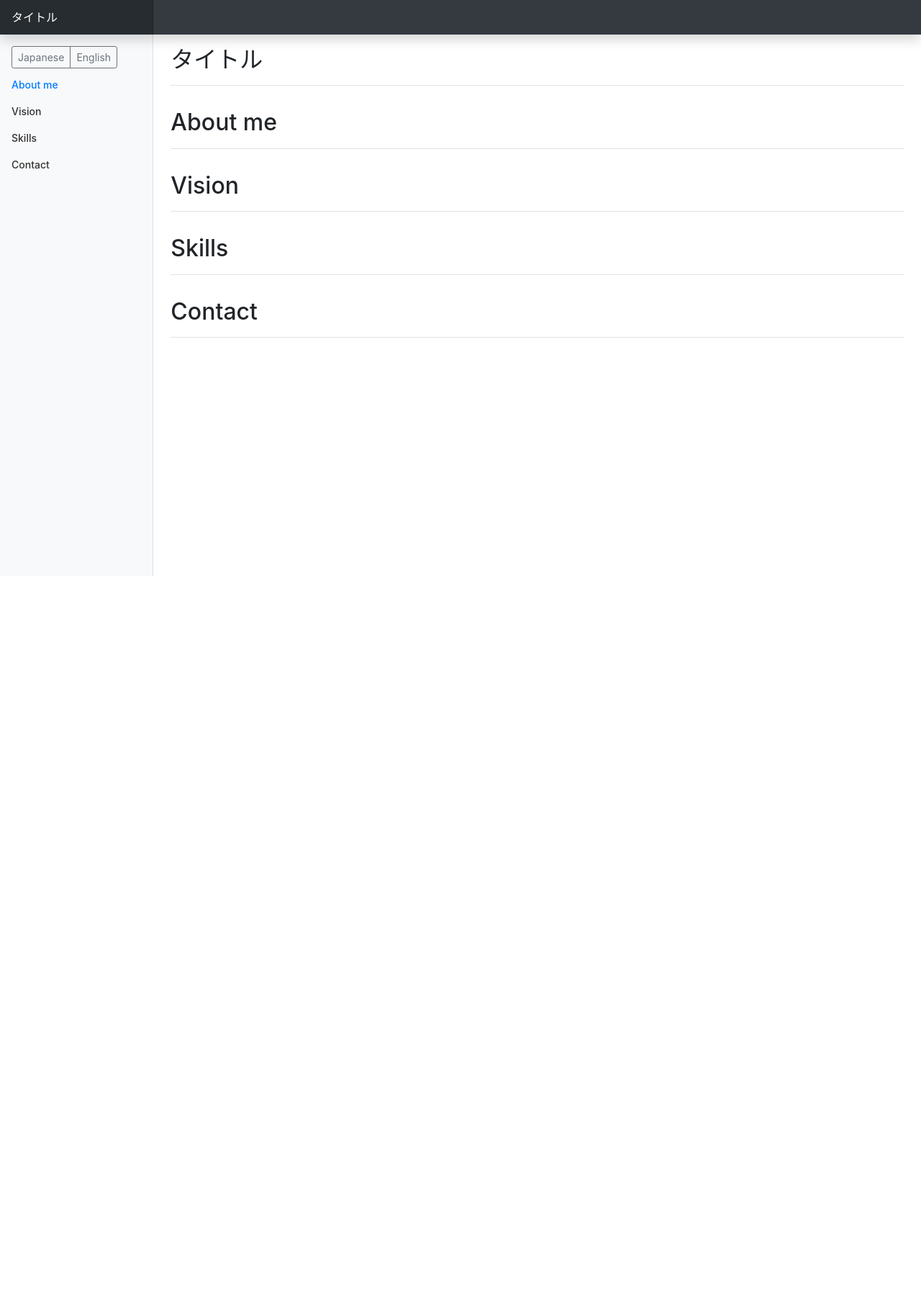
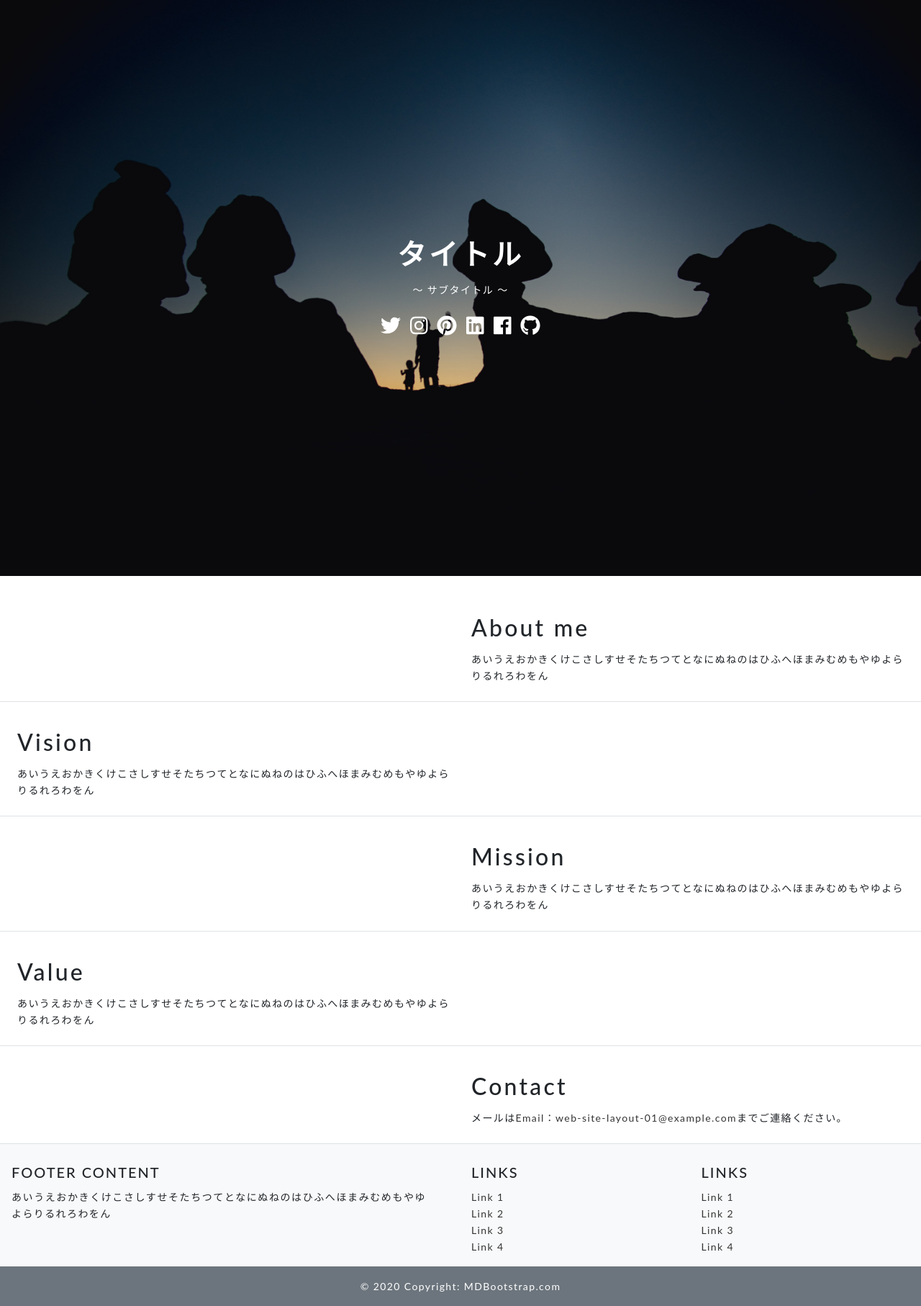
Before and after one commit to aainai/website-layout-01, a plain HTML site: page index.html in a window 1280 px wide. Shown: the whole page at 72% size. Before the commit the page ends 800 px from the top, so only its background shows below. Drawn offline with nearby package versions, Linux system fonts and the light colour scheme.

Commit message:
modify : 1 column page layout

```diff
--- /dev/null
+++ b/css/style.css
@@ -0,0 +1,65 @@
+/* Web Font
+ * Noto Sans Japanese (Japanese)
+ */
+@import url(//fonts.googleapis.com/earlyaccess/notosansjapanese.css);
+
+* {
+  letter-spacing: .1em;
+  text-align: justify;
+}
+
+.jumbotron {
+  background-image: url("../images/laura-nyhuis-hp_5i4jmewo-unsplash.jpg");
+  background-size: cover;
+  background-position: center 35%;
+  height: 100vh;
+}
+
+body {
+  font-size: .875rem;
+  font-family: 'Lato', 'Noto Sans JP', 'ヒラギノ角ゴ ProN', 'Hiragino Kaku Gothic ProN', 'メイリオ', Meiryo, 'ＭＳ Ｐゴシック', 'MS PGothic', sans-serif;
+  line-height: 1.65;
+}
+
+.h1, .h2, .h3, .h4, .h5, .h6, h1, h2, h3, h4, h5, h6 {
+  line-height: 1.5;
+}
+
+.head-title {
+  color: #fff;
+}
+
+.header-sns {
+  color: #fff;
+}
+.header-sns:hover {
+  color: #ccc;
+}
+
+main a {
+  color: #333;
+}
+main a:hover {
+  color: #777;
+  text-decoration: none;
+}
+
+footer a {
+  color: #333;
+}
+footer a:hover {
+  color: #777;
+  text-decoration: none;
+}
+
+.copyright-color {
+  color: #fff;
+}
+
+.copyright-anchor {
+  color: #fff;
+}
+.copyright-anchor:hover {
+  color: #ccc;
+  text-decoration: none;
+}
--- a/index.html
+++ b/index.html
@@ -13,90 +13,142 @@
     <script defer src="https://use.fontawesome.com/releases/v5.0.6/js/all.js"></script>
 
     <!-- StyleSheet -->
-    <link rel="stylesheet" type="text/css" media="all" href="./style.css" />
+    <link rel="stylesheet" type="text/css" media="all" href="css/style.css" />
 
-    <title>HOMEWORK6-1 sample</title>
+    <title>Web Site Layout 01</title>
   </head>
   <body>
-    <!-- Start : Content -->
 
-    <nav class="navbar navbar-dark sticky-top bg-dark flex-md-nowrap p-0 shadow">
-      <a class="navbar-brand col-md-3 col-lg-2 mr-0 px-3" href="#">タイトル</a>
-      <button class="navbar-toggler position-absolute d-md-none collapsed" type="button" data-toggle="collapse" data-target="#sidebarMenu" aria-controls="sidebarMenu" aria-expanded="false" aria-label="Toggle navigation">
-        <span class="navbar-toggler-icon"></span>
-      </button>
-    </nav>
-
+    <!-- Content : Start -->
     <div class="container-fluid">
       <div class="row">
 
-        <nav id="sidebarMenu" class="col-md-3 col-lg-2 d-md-block bg-light sidebar collapse">
-          <div class="sidebar-sticky pt-3">
-            <ul class="nav flex-column">
-              <li class="nav-item">
-                <div class="btn-toolbar ml-3 mb-md-1">
-                  <div class="btn-group">
-                    <button type="button" class="btn btn-sm btn-outline-secondary">Japanese</button>
-                    <button type="button" class="btn btn-sm btn-outline-secondary">English</button>
-                  </div>
+        <!-- Header : Start -->
+        <header class="col-12 px-0 mx-0">
+          <div class="jumbotron jumbotron-fluid head-title">
+            <div class="row h-100">
+              <div class="col-12 mb-2 d-flex flex-column align-items-center justify-content-center">
+                <h2 class="h1"><strong>タイトル</strong></h2>
+                <div class="mb-4">
+                  〜&nbsp;サブタイトル&nbsp;〜
                 </div>
-              </li>
-              <li class="nav-item">
-                <a class="nav-link active" href="#">
-                  About me
-                </a>
-              </li>
-              <li class="nav-item">
-                <a class="nav-link" href="#">
-                  Vision
-                </a>
-              </li>
-              <li class="nav-item">
-                <a class="nav-link" href="#">
-                  Skills
-                </a>
-              </li>
-              <li class="nav-item">
-                <a class="nav-link" href="#">
-                  Contact
-                </a>
-              </li>
-            </ul>
+                <div>
+                  <a href="#" title="Twitter" class="pr-2" target="_blank" rel="noopener noreferrer">
+                    <i class="header-sns fab fa-2x fa-twitter"></i>
+                  </a>
+                  <a href="#" title="Instagram" class="pr-2" target="_blank" rel="noopener noreferrer">
+                    <i class="header-sns fab fa-2x fa-instagram"></i>
+                  </a>
+                  <a href="#" title="Pinterest" class="pr-2" target="_blank" rel="noopener noreferrer">
+                    <i class="header-sns fab fa-2x fa-pinterest"></i>
+                  </a>
+                  <a href="#" title="LinkedIn" class="pr-2" target="_blank" rel="noopener noreferrer">
+                    <i class="header-sns fab fa-2x fa-linkedin"></i>
+                  </a>
+                  <a href="#" title="Facebook" class="pr-2" target="_blank" rel="noopener noreferrer">
+                    <i class="header-sns fab fa-2x fa-facebook"></i>
+                  </a>
+                  <a href="#" title="GitHub" target="_blank" rel="noopener noreferrer">
+                    <i class="header-sns fab fa-2x fa-github"></i>
+                  </a>
+                </div>
+              </div>
+            </div>
           </div>
-        </nav>
+        </header>
+        <!-- Header : End -->
 
-        <main role="main" class="col-md-9 ml-sm-auto col-lg-10 px-md-4">
+        <!-- Main : Start -->
+        <main role="main" class="col-12 px-0 mx-0">
+          <div id="aboutme" class="pt-3 pb-4 px-4 mb-3 border-bottom">
+            <div class="row">
+              <div class="col-md-6 offset-md-6">
+                <h2 class="h2">About me</h2>
+                あいうえおかきくけこさしすせそたちつてとなにぬねのはひふへほまみむめもやゆよらりるれろわをん
+              </div>
+            </div>
+          </div>
+          <div id="vision" class="pt-3 pb-4 px-4 mb-3 border-bottom">
+            <div class="row">
+              <div class="col-md-6">
+                <h2>Vision</h2>
+                あいうえおかきくけこさしすせそたちつてとなにぬねのはひふへほまみむめもやゆよらりるれろわをん
+              </div>
+            </div>
+          </div>
+          <div id="mission" class="pt-3 pb-4 px-4 mb-3 border-bottom">
+            <div class="row">
+              <div class="col-md-6 offset-md-6">
+                <h2>Mission</h2>
+                あいうえおかきくけこさしすせそたちつてとなにぬねのはひふへほまみむめもやゆよらりるれろわをん
+              </div>
+            </div>
+          </div>
+          <div id="value" class="pt-3 pb-4 px-4 mb-3 border-bottom">
+            <div class="row">
+              <div class="col-md-6">
+                <h2>Value</h2>
+                あいうえおかきくけこさしすせそたちつてとなにぬねのはひふへほまみむめもやゆよらりるれろわをん
+              </div>
+            </div>
+          </div>
+          <div id="contact" class="pt-3 pb-4 px-4 border-bottom">
+            <div class="row">
+              <div class="col-md-6 offset-md-6">
+                <h2>Contact</h2>
+                メールは<a href="#">Email：web-site-layout-01@example.com</a>までご連絡ください。
+              </div>
+            </div>
+          </div>
+        </main>
+        <!-- Main : End -->
 
-          <div class="pt-3 pb-2 mb-3 border-bottom">
-            <h1 class="h2">タイトル</h1>
+        <!-- Footer : Start -->
+        <footer class="col-12 pt-4 px-0 mx-0 bg-light">
+          <div class="text-center text-md-left px-3">
+            <div class="row">
+              <div class="col-md-6 mt-md-0 mt-3 pr-5">
+                <h5 class="text-uppercase">Footer Content</h5>
+                <p>あいうえおかきくけこさしすせそたちつてとなにぬねのはひふへほまみむめもやゆよらりるれろわをん</p>
+              </div>
+              <hr class="clearfix w-100 d-md-none">
+              <div class="col-md-3 mb-md-0 mb-3">
+                <h5 class="text-uppercase">Links</h5>
+                <ul class="list-unstyled">
+                  <li><a href="#">Link 1</a></li>
+                  <li><a href="#">Link 2</a></li>
+                  <li><a href="#">Link 3</a></li>
+                  <li><a href="#">Link 4</a></li>
+                </ul>
+              </div>
+              <div class="col-md-3 mb-md-0 mb-3">
+                <h5 class="text-uppercase">Links</h5>
+                <ul class="list-unstyled">
+                  <li><a href="#">Link 1</a></li>
+                  <li><a href="#">Link 2</a></li>
+                  <li><a href="#">Link 3</a></li>
+                  <li><a href="#">Link 4</a></li>
+                </ul>
+              </div>
+            </div>
           </div>
+          <!-- Copyright : Start -->
+          <div class="footer-copyright text-center py-3 bg-secondary copyright-color">
+            © 2020 Copyright:<a class="copyright-anchor" href="https://mdbootstrap.com/"> MDBootstrap.com</a>
+          </div>
+            <!-- Copyright : End -->
+        </footer>
+        <!-- Footer : End -->
 
-          <div class="pt-3 pb-2 mb-3 border-bottom">
-            <h2>About me</h1>
-          </div>
-
-          <div class="pt-3 pb-2 mb-3 border-bottom">
-            <h2>Vision</h1>
-          </div>
-
-          <div class="pt-3 pb-2 mb-3 border-bottom">
-            <h2>Skills</h1>
-          </div>
-
-          <div class="pt-3 pb-2 mb-3 border-bottom">
-            <h2>Contact</h1>
-          </div>
-
-        </main>
       </div>
     </div>
-
-    <!-- End : Content -->
+    <!-- Content : End -->
 
     <!-- Optional JavaScript -->
     <!-- jQuery first, then Popper.js, then Bootstrap JS -->
     <script src="https://code.jquery.com/jquery-3.5.1.slim.min.js" integrity="sha384-DfXdz2htPH0lsSSs5nCTpuj/zy4C+OGpamoFVy38MVBnE+IbbVYUew+OrCXaRkfj" crossorigin="anonymous"></script>
     <script src="https://cdn.jsdelivr.net/npm/popper.js@1.16.0/dist/umd/popper.min.js" integrity="sha384-Q6E9RHvbIyZFJoft+2mJbHaEWldlvI9IOYy5n3zV9zzTtmI3UksdQRVvoxMfooAo" crossorigin="anonymous"></script>
     <script src="https://stackpath.bootstrapcdn.com/bootstrap/4.5.0/js/bootstrap.min.js" integrity="sha384-OgVRvuATP1z7JjHLkuOU7Xw704+h835Lr+6QL9UvYjZE3Ipu6Tp75j7Bh/kR0JKI" crossorigin="anonymous"></script>
+
   </body>
 </html>
--- a/style.css
+++ /dev/null
@@ -1,81 +0,0 @@
-body {
-  font-size: .875rem;
-}
-
-/*
- * Sidebar
- */
-
-.sidebar {
-  position: fixed;
-  top: 0;
-  bottom: 0;
-  left: 0;
-  z-index: 100; /* Behind the navbar */
-  padding: 48px 0 0; /* Height of navbar */
-  box-shadow: inset -1px 0 0 rgba(0, 0, 0, .1);
-}
-
-.sidebar-sticky {
-  position: relative;
-  top: 0;
-  height: calc(100vh - 48px);
-  padding-top: .5rem;
-  overflow-x: hidden;
-  overflow-y: auto; /* Scrollable contents if viewport is shorter than content. */
-}
-
-@supports ((position: -webkit-sticky) or (position: sticky)) {
-  .sidebar-sticky {
-    position: -webkit-sticky;
-    position: sticky;
-  }
-}
-
-.sidebar .nav-link {
-  font-weight: 500;
-  color: #333;
-}
-
-.sidebar .nav-link.active {
-  color: #007bff;
-}
-
-.sidebar-heading {
-  font-size: .75rem;
-  text-transform: uppercase;
-}
-
-/*
- * Navbar
- */
-
- .navbar-brand {
-  padding-top: .75rem;
-  padding-bottom: .75rem;
-  font-size: 1rem;
-  background-color: rgba(0, 0, 0, .25);
-  box-shadow: inset -1px 0 0 rgba(0, 0, 0, .25);
-}
-
-.navbar .navbar-toggler {
-  top: .25rem;
-  right: 1rem;
-}
-
-.navbar .form-control {
-  padding: .75rem 1rem;
-  border-width: 0;
-  border-radius: 0;
-}
-
-.form-control-dark {
-  color: #fff;
-  background-color: rgba(255, 255, 255, .1);
-  border-color: rgba(255, 255, 255, .1);
-}
-
-.form-control-dark:focus {
-  border-color: transparent;
-  box-shadow: 0 0 0 3px rgba(255, 255, 255, .25);
-}
```
Also changed, not shown: images/laura-nyhuis-hp_5i4jmewo-unsplash.jpg (added).
